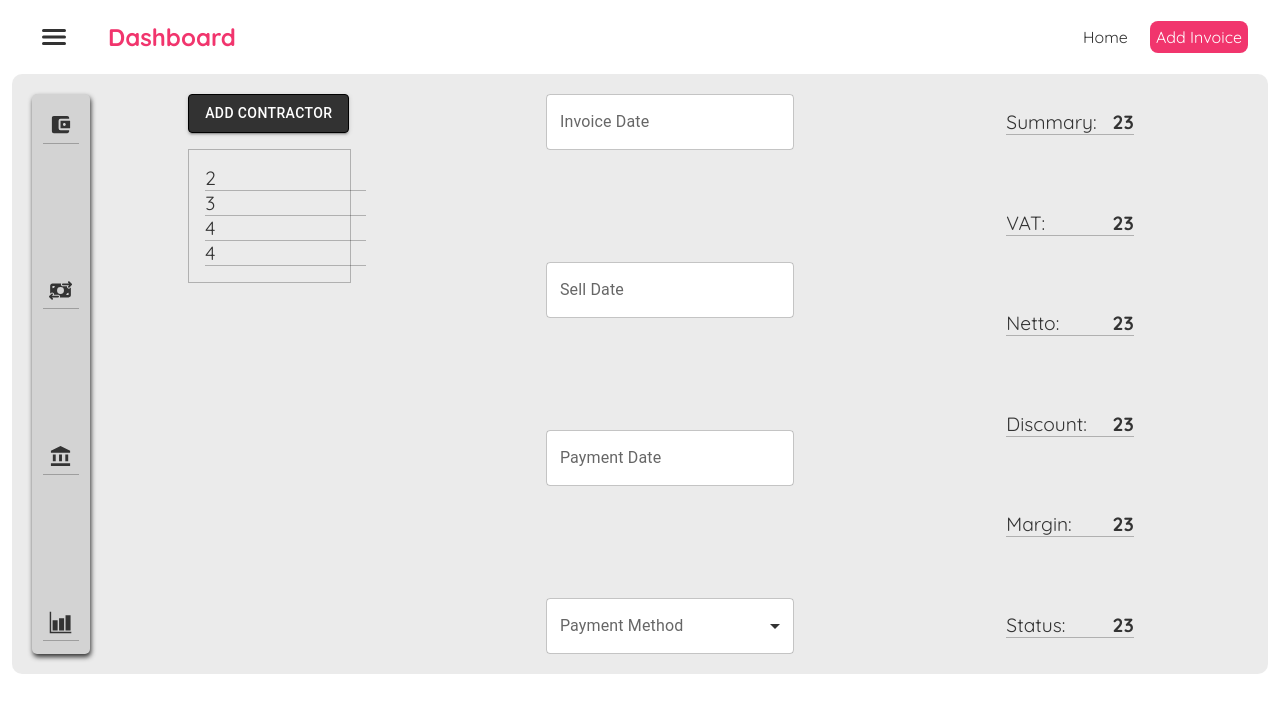
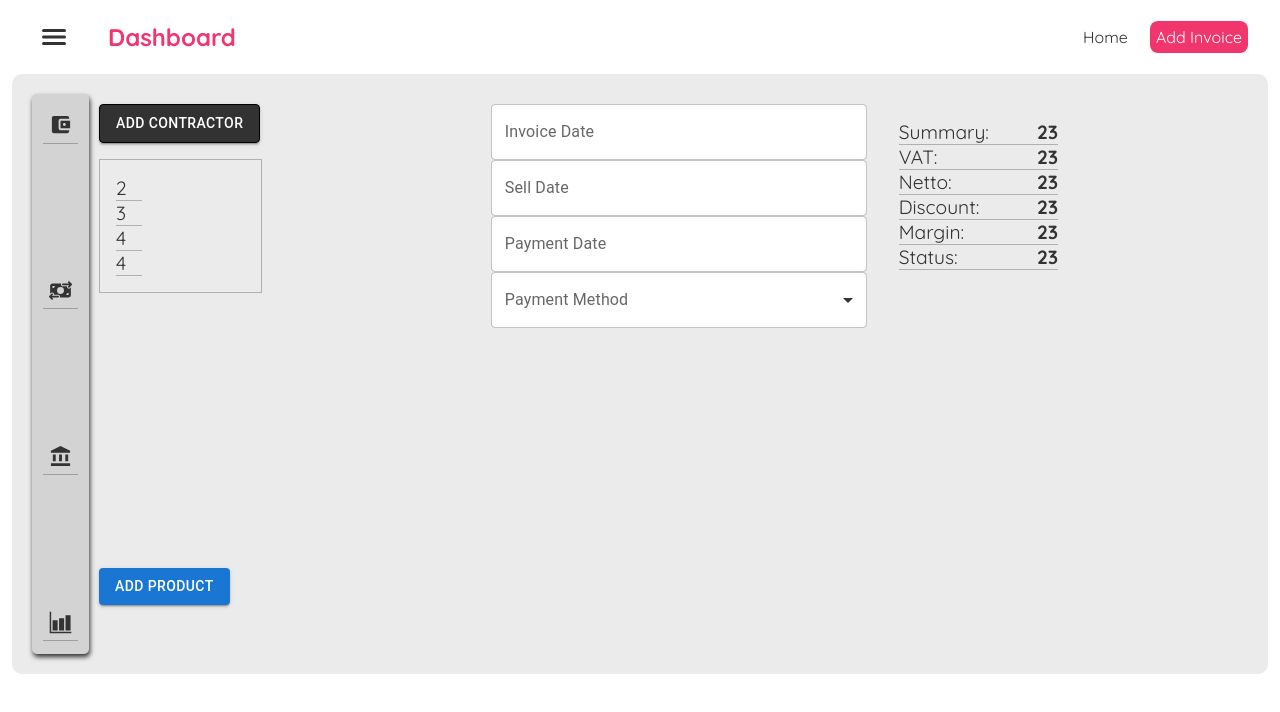
Before and after one commit to Kaldinn/Invoices, a React (Create React App) app: page /add_invoice in a window 1280 px wide. Shown: the top 712 px of the page. Built offline with nearby package versions, Linux system fonts and the light colour scheme.

Commit message:
Try to refactor display on grid system instead of flexbox, and refactor folder structure

```diff
--- /dev/null
+++ b/src/AddInvoiceView/FormInvoices.css
@@ -0,0 +1,35 @@
+.add-invoice{
+    display: grid;
+    grid-template-columns: 33% 33% 33%;
+    grid-template-rows: 40% 40% 20%;
+    margin: 10px;
+    grid-gap: 1rem;
+    width: 100%;
+}
+.MuiFormControl-root{
+    background-color: white;
+    border-radius: 5px;
+}
+.contractor{
+    grid-column: 1/2;
+    grid-row: 1/2;
+    display: flex;
+}
+.date-fields{
+    grid-column: 2/3;
+    grid-row: 1/2;
+    display:  flex;
+    justify-content: space-between;
+    flex-direction: column;
+    margin: 0;
+}
+.summary{
+    grid-column: 3/4;
+    grid-row: 1/2;
+}
+.add-product{
+    grid-column: 1/3;
+    grid-row: 3/4;
+    width: 100%;
+
+}
--- /dev/null
+++ b/src/AddInvoiceView/FormInvoices.jsx
@@ -0,0 +1,29 @@
+import React from 'react'
+import Button from '@mui/material/Button';
+import DateSelectPicker  from '../FormComponents/AddInvoice/DateSelectPicker/DateSelectPicker.jsx'
+import AddContractor from '../FormComponents/AddInvoice/AddContractor/AddContractor.jsx'
+import Summary from '../FormComponents/AddInvoice/Summary/Summary.jsx'
+import Grid from '@mui/material/Grid';
+
+import "./FormInvoices.css"
+
+const FormInvoices = () => {
+  return (
+    <form className='add-invoice'>
+      <div className='contractor'>
+        <AddContractor />
+      </div>
+      <div className="date-fields">
+        <DateSelectPicker />
+      </div>
+      <div className="summary">
+         <Summary />
+      </div>
+      <div className='add-product'>
+        <Button variant="contained">Add Product</Button>
+      </div>
+    </form>
+  )
+}
+
+export default FormInvoices
--- a/src/App.js
+++ b/src/App.js
@@ -2,7 +2,7 @@ import Home from './Home/Home';
 import DashboardChart from './DashboardChart/DashboardChart';
 import { Route, RouterProvider, createBrowserRouter, createRoutesFromElements } from 'react-router-dom';
 import Layout from './Layout/Layout';
-import FormInvoices from './FormInvoices/FormInvoices';
+import FormInvoices from './AddInvoiceView/FormInvoices';
 
 
 const router = createBrowserRouter(
--- /dev/null
+++ b/src/FormComponents/AddInvoice/AddContractor/AddContractor.css
@@ -0,0 +1,13 @@
+.contractor button{
+    color: white;
+    border: 1px solid black !important;
+    background-color: rgba(0, 0, 0, 0.783);
+}
+.contractor-credentials{
+    border: 1px solid rgba(0,0,0,.25);
+    margin-top: 1rem;
+    width: 100%;
+}
+.contractor-credentials ul li{
+    width: 2vw;
+}
--- /dev/null
+++ b/src/FormComponents/AddInvoice/AddContractor/AddContractor.jsx
@@ -0,0 +1,22 @@
+import React from 'react'
+import { Box } from '@mui/material'
+import Button from '@mui/material/Button';
+import '../AddContractor/AddContractor.css'
+
+const AddContractor = () => {
+  return (
+    <Box>
+        <Button variant="contained">Add Contractor</Button>
+        <div className='contractor-credentials'>
+          <ul>
+            <li>2</li>
+            <li>3</li>
+            <li>4</li>
+            <li>4</li>
+          </ul>
+        </div>
+    </Box>
+  )
+}
+
+export default AddContractor
--- /dev/null
+++ b/src/FormComponents/AddInvoice/DateSelectPicker/DateSelectPicker.jsx
@@ -0,0 +1,31 @@
+import React from 'react'
+import { AdapterDayjs } from '@mui/x-date-pickers/AdapterDayjs';
+import { LocalizationProvider } from '@mui/x-date-pickers/LocalizationProvider';
+import { DateTimePicker } from '@mui/x-date-pickers/DateTimePicker';
+import InputLabel from '@mui/material/InputLabel';
+import MenuItem from '@mui/material/MenuItem';
+import FormControl from '@mui/material/FormControl';
+import Select from '@mui/material/Select';
+import '../DateSelectPicker/DateSelectPicker.css'
+
+const DateSelectPicker = () => {
+  return (
+    <LocalizationProvider dateAdapter={AdapterDayjs}>
+    <DateTimePicker label="Invoice Date" views={['year','month','day']}/>
+    <DateTimePicker label="Sell Date" views={['year','month','day']}/>
+    <DateTimePicker label="Payment Date" views={['year','month','day']}/>
+    <FormControl fullWidth>
+    <InputLabel id="demo-simple-select-label">Payment Method</InputLabel>
+    <Select
+      labelId="demo-simple-select-label"
+      id="demo-simple-select"
+      label="Payment Method"  >
+      <MenuItem value={10}>Card</MenuItem>
+      <MenuItem value={20}>Cash</MenuItem>
+    </Select>
+  </FormControl>
+</LocalizationProvider>
+  )
+}
+
+export default DateSelectPicker
--- /dev/null
+++ b/src/FormComponents/AddInvoice/Summary/Summary.css
@@ -0,0 +1,12 @@
+.summary{
+    display: flex;
+}
+.summary ul li{
+    justify-content: flex-start;
+    display: flex;
+    justify-content: space-between;
+}
+.summary p{
+    padding-left: 1rem;
+    font-weight: bold;
+}
--- /dev/null
+++ b/src/FormComponents/AddInvoice/Summary/Summary.jsx
@@ -0,0 +1,20 @@
+import React from 'react'
+import { Box } from '@mui/material'
+import '../Summary/Summary.css'
+
+const Summary = () => {
+  return (
+    <Box>
+       <ul>
+          <li>Summary: <p>23</p></li>
+          <li>VAT: <p>23</p></li>
+          <li>Netto: <p>23</p></li>
+          <li>Discount: <p>23</p></li>
+          <li>Margin: <p>23</p></li>
+          <li>Status: <p>23</p></li>
+        </ul>
+    </Box>
+  )
+}
+
+export default Summary
--- a/src/FormInvoices/FormInvoices.css
+++ /dev/null
@@ -1,43 +0,0 @@
-.add-invoice{
-    display: flex;
-    justify-content: space-around;
-    margin: 0;
-    width: 100%;
-}
-.MuiFormControl-root{
-    background-color: white;
-    border-radius: 5px;
-}
-.date-fields{
-    display:  flex;
-    justify-content: space-between;
-    flex-direction: column;
-    margin: 0;
-}
-.contractor button{
-    color: white;
-    border: 1px solid black !important;
-    background-color: rgba(0, 0, 0, 0.783);
-}
-.contractor-credentials{
-    border: 1px solid rgba(0,0,0,.25);
-    margin-top: 1rem;
-    width: 100%;
-
-}
-.contractor-credentials ul li{
-    width: 100%;
-
-}
-.summary{
-    display: flex;
-}
-.summary ul li{
-    justify-content: flex-start;
-    display: flex;
-    justify-content: space-between;
-}
-.summary p{
-    padding-left: 1rem;
-    font-weight: bold;
-}
--- a/src/FormInvoices/FormInvoices.jsx
+++ /dev/null
@@ -1,61 +0,0 @@
-import React from 'react'
-import { TextField } from '@mui/material'
-import { DemoContainer } from '@mui/x-date-pickers/internals/demo';
-import { AdapterDayjs } from '@mui/x-date-pickers/AdapterDayjs';
-import { LocalizationProvider } from '@mui/x-date-pickers/LocalizationProvider';
-import { DateTimePicker } from '@mui/x-date-pickers/DateTimePicker';
-import InputLabel from '@mui/material/InputLabel';
-import MenuItem from '@mui/material/MenuItem';
-import FormControl from '@mui/material/FormControl';
-import Button from '@mui/material/Button';
-import Select from '@mui/material/Select';
-
-
-import "../FormInvoices/FormInvoices.css"
-
-const FormInvoices = () => {
-  return (
-    <form className='add-invoice'>
-      <div className='contractor'>
-        <Button variant="contained">Add Contractor</Button>
-        <div className='contractor-credentials'>
-          <ul>
-            <li>2</li>
-            <li>3</li>
-            <li>4</li>
-            <li>4</li>
-          </ul>
-        </div>
-      </div>
-      <div className="date-fields">
-        <LocalizationProvider dateAdapter={AdapterDayjs}>
-            <DateTimePicker label="Invoice Date" views={['year','month','day']}/>
-            <DateTimePicker label="Sell Date" views={['year','month','day']}/>
-            <DateTimePicker label="Payment Date" views={['year','month','day']}/>
-            <FormControl fullWidth>
-            <InputLabel id="demo-simple-select-label">Payment Method</InputLabel>
-            <Select
-              labelId="demo-simple-select-label"
-              id="demo-simple-select"
-              label="Payment Method"  >
-              <MenuItem value={10}>Card</MenuItem>
-              <MenuItem value={20}>Cash</MenuItem>
-            </Select>
-          </FormControl>
-        </LocalizationProvider>
-      </div>
-      <div className="summary">
-          <ul>
-            <li>Summary: <p>23</p></li>
-            <li>VAT: <p>23</p></li>
-            <li>Netto: <p>23</p></li>
-            <li>Discount: <p>23</p></li>
-            <li>Margin: <p>23</p></li>
-            <li>Status: <p>23</p></li>
-          </ul>
-      </div>
-    </form>
-  )
-}
-
-export default FormInvoices
```
Also changed, not shown: src/FormComponents/AddInvoice/DateSelectPicker/DateSelectPicker.css (added).
